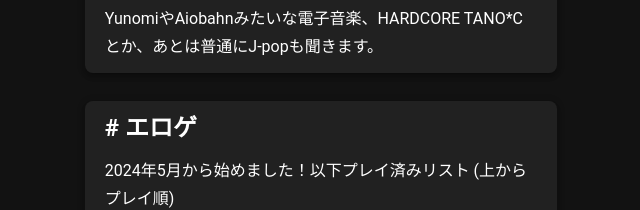
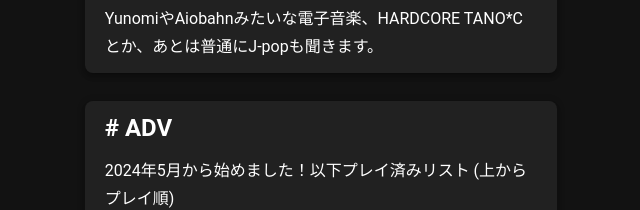
Before and after one commit to Kohxax/bokukoha-home, a Vue app: page / in a window 1280 px wide. Shown: the part 868-1078 px from the top of the page, without its empty margins (319-959 px from the left). Built offline with nearby package versions, Linux system fonts and the light colour scheme.

Commit message:
エロ→adv

```diff
--- a/src/pages/index.vue
+++ b/src/pages/index.vue
@@ -40,7 +40,7 @@
       <v-col class="mt-1" cols="12" sm="7" md="6" lg="5" xl="4">
         <v-sheet class="d-flex flex-column rounded-lg" :elevation="4" rounded>
           <div class="mx-5 my-3 text-left">
-            <h1 class="text-h5 font-weight-bold"># エロゲ</h1>
+            <h1 class="text-h5 font-weight-bold"># ADV</h1>
             <p class="mt-3">2024年5月から始めました！以下プレイ済みリスト (上からプレイ順)</p>
             <p class="mt-3"><strong>2024年</strong> <br> ・サノバウィッチ <br> ・天使☆騒々 RE-BOOT! <br> ・さくらの雲＊スカアレットの恋 <br> ・サクラノ詩 -櫻の森の上を舞う- <br> ・サクラノ刻 -櫻の森の下を歩む- <br> ・さくら、もゆ。-as the Night's, Reincarnation-</p>
           </div>
```
